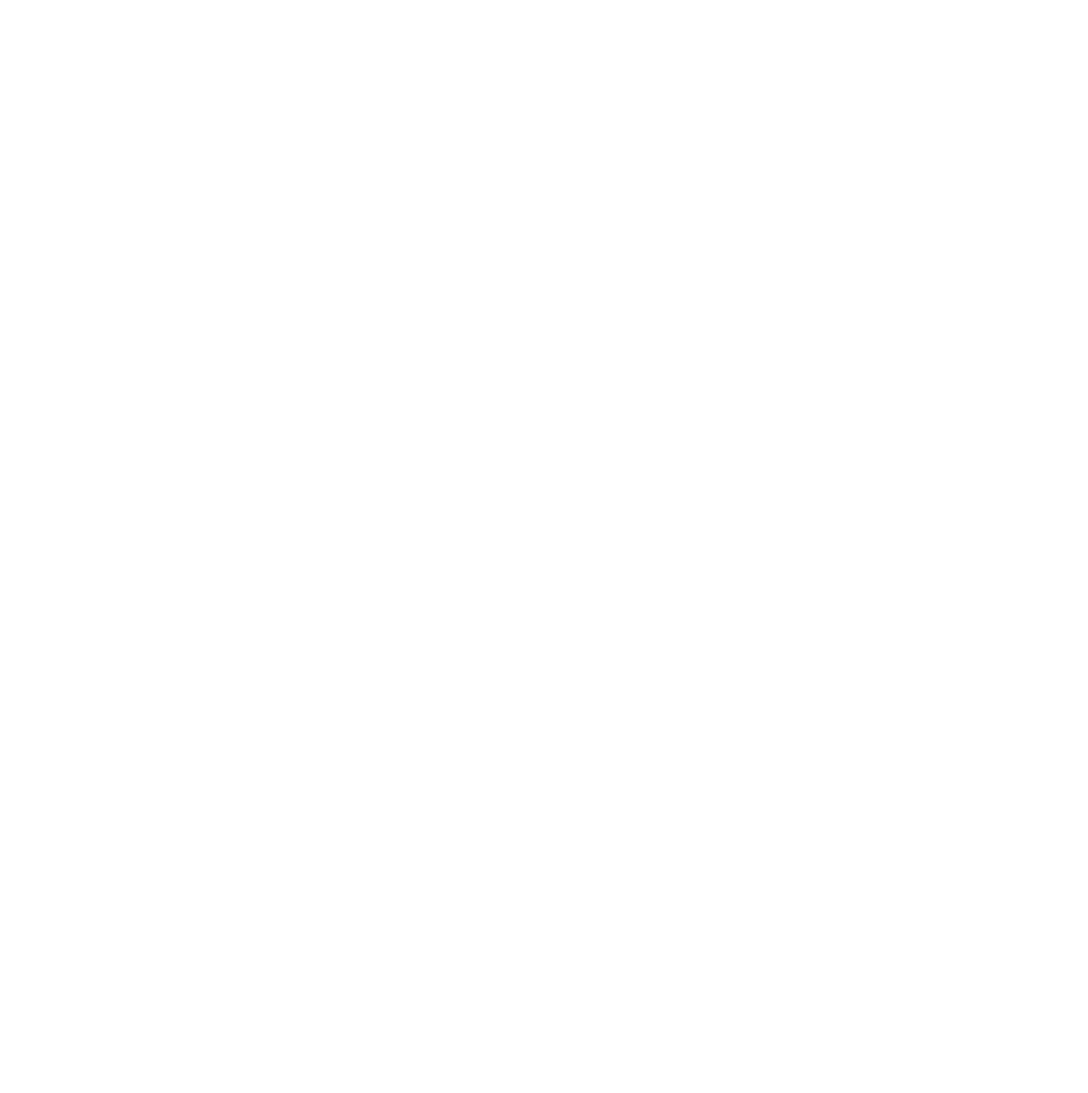
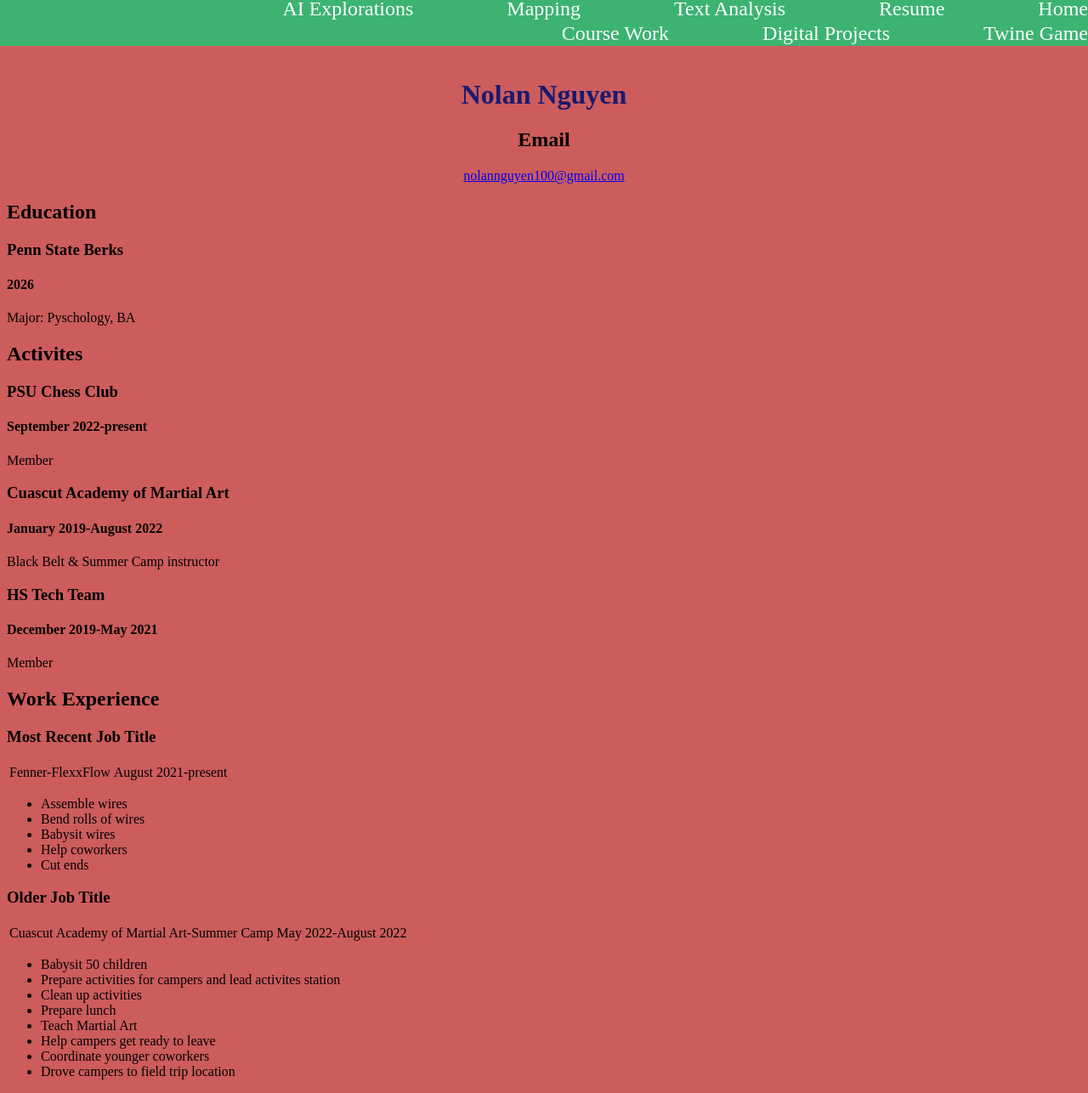
Before and after one commit to NolanKNguyen/NolanKNguyen.github.io, a plain HTML site: page resume.html in a window 1280 px wide. Shown: the whole page at 85% size. Before the commit the page ends 800 px from the top, so only its background shows below. Drawn offline with Linux system fonts and the light colour scheme.

Commit message:
index.html

```diff
--- a/CSS/styling.css
+++ b/CSS/styling.css
@@ -7,3 +7,51 @@ h1{
 
 
 }
+ul.nav {
+	list-style-type: none;
+  overflow: hidden;
+	background-color: #3CB371;
+	position: fixed; /* Set the navbar to fixed position */
+  top: -20; /* Position the navbar at the top of the page */
+	left: 0;
+	right: 0;
+  width: 100%;
+}
+
+li.nav {
+	float: right;
+}
+
+ul.nav {
+	font-family: "Lucida Handwriting", serif;
+  font-size: 1.0em;
+	display: block;
+  	color: white;
+  	text-align: center;
+    padding:  0px 55px;
+  	text-decoration: none;
+}
+
+li.nav a {
+	font-family: "Lucida Handwriting", serif;
+  font-size: 1.5em;
+	display: block;
+  	color: white;
+    text-align: start;
+    padding: 1px 55px;
+  	text-decoration: none;
+}
+
+li.nav a:hover {
+	background-color: #1f6099;
+}
+
+ul.nodot {
+	list-style-type: none;
+  margin-left: 10%;
+}
+
+header.resume {
+  padding-top: 5%;
+	text-align: center;
+}
--- a/resume.html
+++ b/resume.html
@@ -0,0 +1,77 @@
+<html>
+  <head>
+    <title>Nolan Nguyen - Resume</title>
+    <meta name="description" content="Resume for DIGIT 100">
+    <meta charset="utf-8">
+    <meta name="viewport" content="width=device-width, initial-scale=1.0">
+    <link href="./CSS/styling.css" rel="stylesheet" type="text/css">
+  </head>
+  <body>
+    <ul class="nav">
+      <li class="nav"><a href="./index.html">Home</a></li>
+      <li class="nav"><a href="resume.html">Resume</a></li>
+      <li class="nav"><a href="textAnalysis.html">Text Analysis</a></li>
+      <li class="nav"><a href="mapping.html">Mapping</a></li>
+      <li class="nav"><a href="ai.html">AI Explorations</a></li>
+      <li class="nav"><a href="twine.html">Twine Game</a></li>
+      <li class="nav"><a href="digitalProject.html">Digital Projects</a></li>
+      <li class="nav"><a href="courseWork.html">Course Work</a></li>
+    </ul>
+    <header class="resume">
+      <h1>Nolan Nguyen</h1>
+      <h2>Email</h2>
+      <p><a href="mailto:nolannguyen100@gmail.com">nolannguyen100@gmail.com</a></p>
+    </header>
+    <section>
+      <h2>Education</h2>
+      <h3>Penn State Berks</h3>
+      <h4>2026</h4>
+      <p>Major: Pyschology, BA</p>
+      <h2>Activites</h2>
+      <h3>PSU Chess Club</h3>
+      <h4>September 2022-present</h4>
+      <p>Member</p>
+      <h3>Cuascut Academy of Martial Art</h3>
+      <h4>January 2019-August 2022</h4>
+      <p>Black Belt & Summer Camp instructor</p>
+      <h3>HS Tech Team</h3>
+      <h4>December 2019-May 2021</h4>
+      <p>Member</p>
+      <h2>Work Experience</h2>
+      <h3>Most Recent Job Title</h3>
+      <table>
+        <tr>
+          <td>Fenner-FlexxFlow</td>
+          <td>August 2021-present</td>
+        </tr>
+      </table>
+      <ul>
+        <li>Assemble wires</li>
+        <li>Bend rolls of wires</li>
+        <li>Babysit wires</li>
+        <li>Help coworkers</li>
+        <li>Cut ends</li>
+      </ul>
+      <!--Company -->
+      <!-- Dates -->
+      <!-- What we did/role, our duties -->
+      <h3>Older Job Title</h3>
+      <table>
+        <tr>
+          <td>Cuascut Academy of Martial Art-Summer Camp</td>
+          <td>May 2022-August 2022</td>
+        </tr>
+      </table>
+      <ul>
+        <li>Babysit 50 children</li>
+        <li>Prepare activities for campers and lead activites station</li>
+        <li>Clean up activities</li>
+        <li>Prepare lunch</li>
+        <li>Teach Martial Art</li>
+        <li>Help campers get ready to leave</li>
+        <li>Coordinate younger coworkers</li>
+        <li>Drove campers to field trip location</li>
+      </ul>
+    </section>
+  </body>
+</html>
```
Also changed, not shown: index.html (+14 -7 lines), courseWork.html (added), digitalProject.html (added), home.html (added), images/Ferrari.jpg (added).
